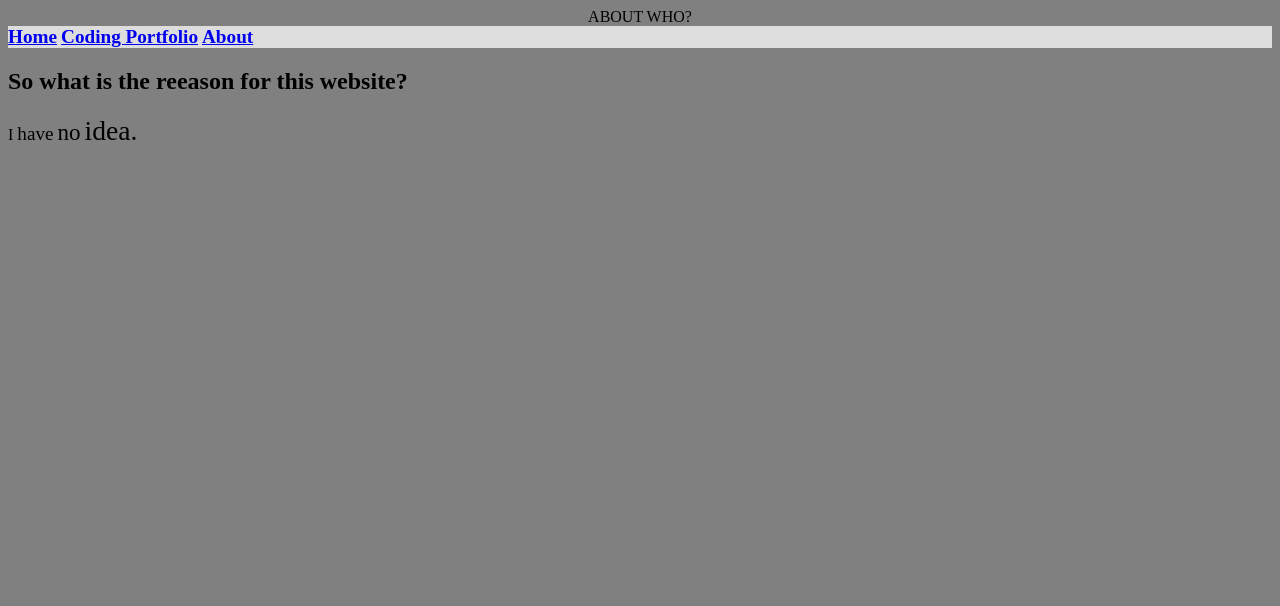
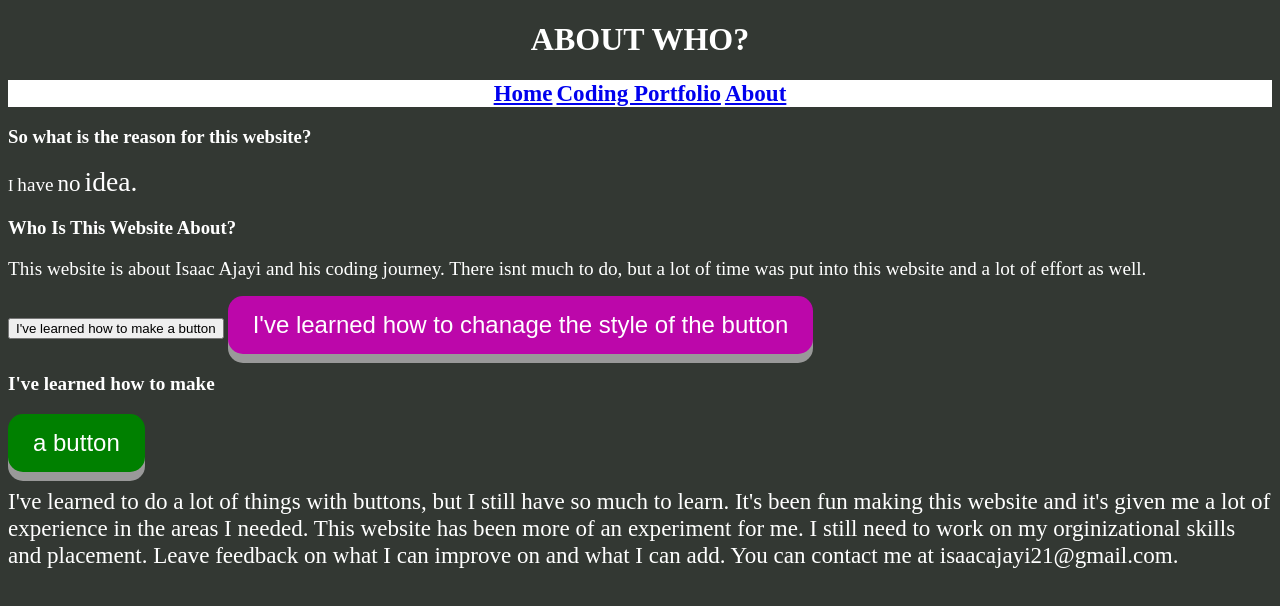
Before and after one commit to Isaac-001/Isaac-001.github.io, a plain HTML site: page aboutpage.html in a window 1280 px wide. Drawn offline with Linux system fonts and the light colour scheme.

Commit message:
Add files via upload

```diff
--- a/aboutpage.html
+++ b/aboutpage.html
@@ -1,25 +1,39 @@
 <!DOCTYPE html>
 <head>
-	<center><head>ABOUT WHO?</center><head>
+	<title>About</title>
 
-		<ul>
-			<li><big><b><a href="index.html">Home</a></big></li></b>
+	<center><h1>ABOUT WHO?</h1>
 
-			<li><big><b><a href="codingportfolio.html">Coding Portfolio</a></big></li></b>
+		<ul><center>
+			<li><big><big><b><a href="index.html">Home</a></big></li></b></big>
 
-			<li><big><b><a href="aboutpage.html">About</a></big></li></b>
-</ul>
+			<li><big><big><b><a href="codingportfolio.html">Coding Portfolio</a></big></big></li></b>
+
+			<li><big><big><b><a href="aboutpage.html">About</a></big></li></b></big>
+
+</ul></big></center>
 </head>
 
-<body style="background-color:grey;">
+<body style="background-color:#333833;">
 
 	<link rel = "stylesheet" type = "text/css" href = "mystylesheet.css" />
 	<script type="text/javascript" src = "myJavaScript1.js"></script>
 
-	<h2>So what is the reeason for this website?</h2>
+	<h3>So what is the reason for this website?</h3>
 
 	<p>I <big>have</big> <big><big>no</big></big> <big><big><big>idea.</p></big></big></big>
 
+	<h3>Who Is This Website About?</h3>
+	<p><big> This website is about Isaac Ajayi and his coding journey. There isnt much to do, but a lot of time was put into this website and a lot of effort as well.</p></big>
+	<button>I've learned how to make a button</button>
+
+	<button class="button3" type="button" onclick="alert('we doin alright mate')">I've learned how to chanage the style of the button</button>
+
+<big><b><p id= "demo1">I've learned how to make</p></big></b>
+
+<button class= "button4" type="button"onclick="MYfunc()">a button</button>
+
+<p><big><big>I've learned to do a lot of things with buttons, but I still have so much to learn. It's been fun making this website and it's given me a lot of experience in the areas I needed. This website has been more of an experiment for me. I still need to work on my orginizational skills and placement. Leave feedback on what I can improve on and what I can add. You can contact me at isaacajayi21@gmail.com.</big></p></big>
 
 </body>
 </html>
--- a/myJavaScript1.js
+++ b/myJavaScript1.js
@@ -1,3 +1,5 @@
-function myfunc(){document.getElementById("demo").innerHTML= "this dude eating beans!";}
+function myfunc(){document.getElementById("demo").innerHTML= "'This dude eating BEEEEANS!'";}
 
 var today=new Date()
+
+function MYfunc(){document.getElementById("demo1").innerHTML= "change a sentence";}
--- a/mystylesheet.css
+++ b/mystylesheet.css
@@ -1,6 +1,6 @@
 <style>
-img{width:20%;
-			height:20%;
+img{width:50%;
+			height:50%;
 			padding:50px;}
 
 			ul {
@@ -8,11 +8,11 @@ img{width:20%;
     margin: 0;
     padding:0;
     overflow:hidden;
-    background-color: #dddddd;}
+    background-color: white;}
     li{display:inline;}
 
-  p.sansserif {
-    font-family:Britannic Bold, Helvetica, sans-serif;
+  p.serif {
+    font-family:Rockwell, Helvetica, serif;
 }
 
 .button2 {
@@ -45,7 +45,7 @@ img{width:20%;
   box-shadow: 0 9px #999;
 }
 
-.button1:hover .button2:hover{background-color: #f71f13}
+.button2:hover{background-color: #f71f13}
 
 .button1:active .button:hover{
   background-color: #f71f13;
@@ -68,13 +68,62 @@ img{width:20%;
   box-shadow: 0 9px #999;
 }
 
-.button1:hover .button2:hover {background-color: #f71f13}
+.button1:hover  {background-color: #f71f13}
 
 .button:active .button:active {
   background-color: #f71f13;
   box-shadow: 0 5px #666;
   transform: translateY(4px);
 }
+body {color: white;}
+div {color: black;}
 
+.button3 {
+ display: inline-block;
+  padding: 15px 25px;
+  font-size: 24px;
+  cursor: pointer;
+  text-align: center;
+  text-decoration: none;
+  outline: none;
+  color: #fff;
+  background-color: #bc07aa;
+  border: none;
+  border-radius: 15px;
+  box-shadow: 0 9px #999;
+}
+
+.button3:hover  {background-color: #ffdd00}
+
+.button3:active {
+  background-color: #ffdd00;
+  box-shadow: 0 5px #666;
+  transform: translateY(4px);
+
+}
+
+.button4 {
+ display: inline-block;
+  padding: 15px 25px;
+  font-size: 24px;
+  cursor: pointer;
+  text-align: center;
+  text-decoration: none;
+  outline: none;
+  color: #fff;
+  background-color: green;
+  border: none;
+  border-radius: 15px;
+  box-shadow: 0 9px #999;
+}
+
+.button4:hover  {background-color: pink}
+
+.button4:active {
+  background-color: pink;
+  box-shadow: 0 5px #666;
+  transform: translateY(4px);
+
+}
 
 </style>
```
Also changed, not shown: codingportfolio.html (+14 -9 lines), contact.html (added, +33 -0 lines), index.html (+12 -6 lines), beans.png (added), cars2.jpg (added), matrix.jpg (added).
